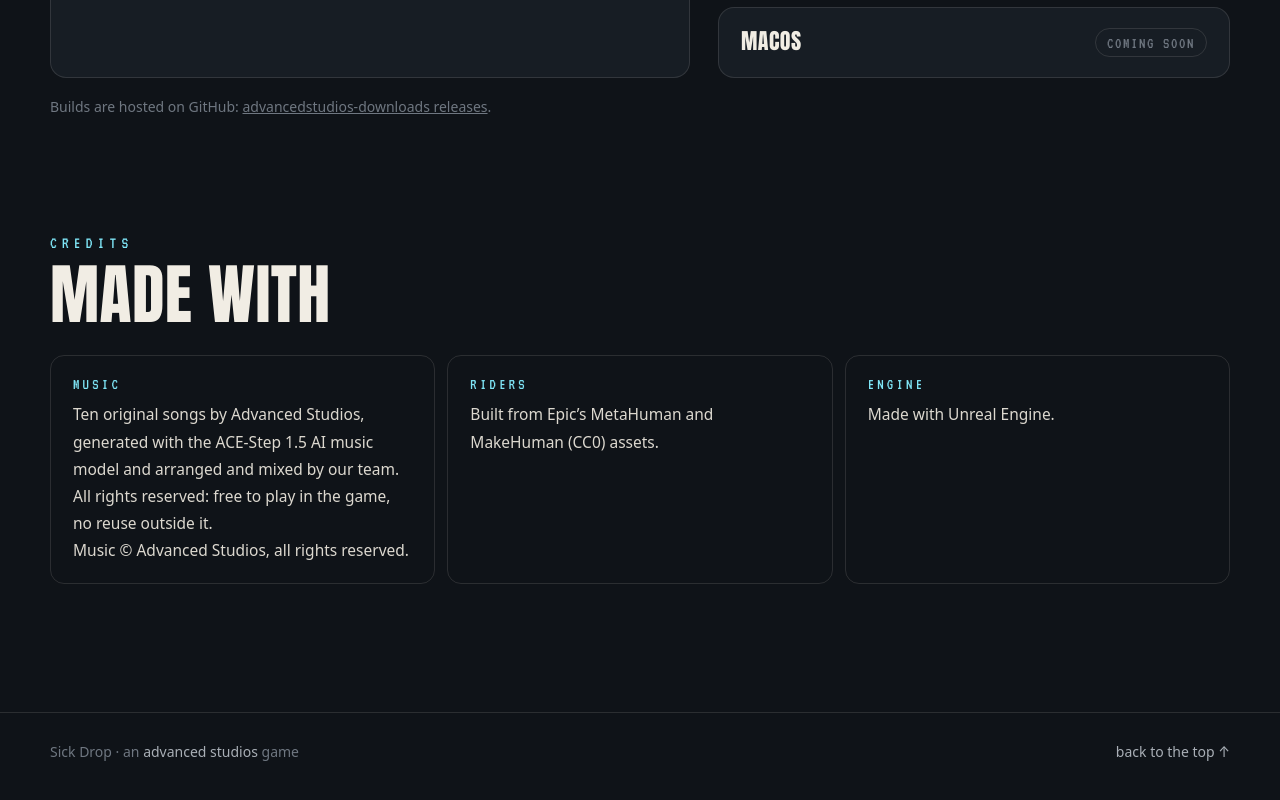
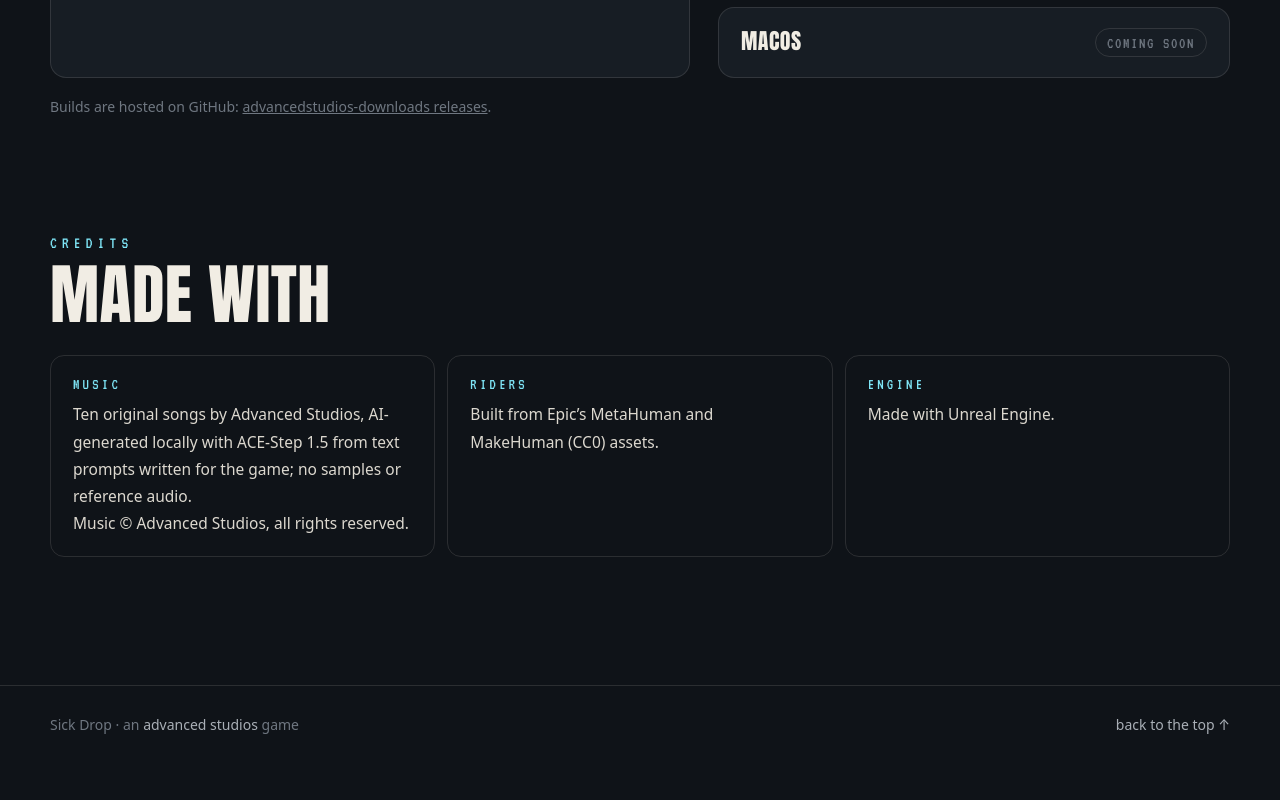
Before and after one commit to tehrandom2/advancedstudios-site, a plain HTML site: page sick-drop/index.html in a window 1280 px wide. Shown: the part 3773-4573 px from the top of the page. After the commit the page ends 4550 px from the top, so only its background shows below. Drawn offline with Linux system fonts and the light colour scheme; animation ran at ten frames a second.

Commit message:
sick drop: corrected music credit line (Lane)
Co-Authored-By: Claude Opus 5.5 <noreply@anthropic.com>

```diff
--- a/sick-drop/index.html
+++ b/sick-drop/index.html
@@ -389,7 +389,7 @@
       <p class="eyebrow rv">Credits</p>
       <h2 class="rv" style="--d:.08s">Made with</h2>
       <ul class="credits rv" style="--d:.1s">
-        <li><b>Music</b><span>Ten original songs by Advanced Studios, generated with the ACE-Step 1.5 AI music model and arranged and mixed by our team. All rights reserved: free to play in the game, no reuse outside it.<br>Music &copy; Advanced Studios, all rights reserved.</span></li>
+        <li><b>Music</b><span>Ten original songs by Advanced Studios, AI-generated locally with ACE-Step 1.5 from text prompts written for the game; no samples or reference audio.<br>Music &copy; Advanced Studios, all rights reserved.</span></li>
         <li><b>Riders</b><span>Built from Epic&rsquo;s MetaHuman and MakeHuman (CC0) assets.</span></li>
         <li><b>Engine</b><span>Made with Unreal Engine.</span></li>
       </ul>
```
